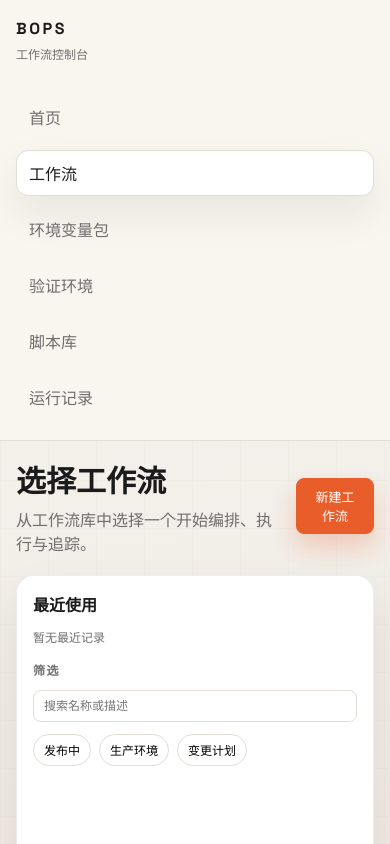
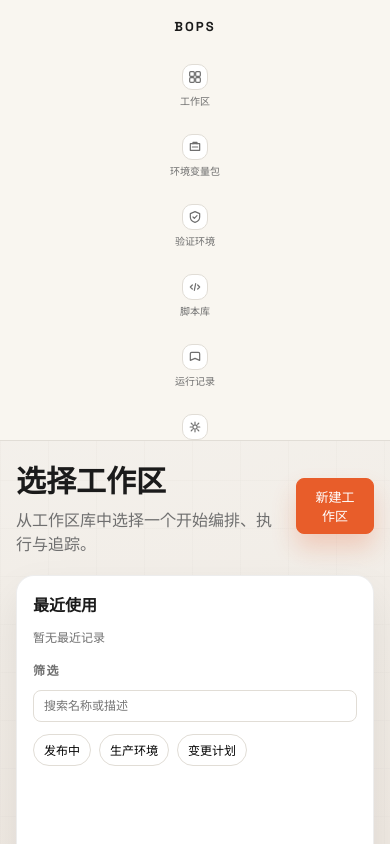
Before and after one commit to lizhongxuan/bops, a Vue app in the folder web/: page /workflows in a window 390 px wide. Built offline with nearby package versions, Linux system fonts and the light colour scheme; no server answers.

Commit message:
工作区第3版

```diff
--- a/web/src/App.vue
+++ b/web/src/App.vue
@@ -17,7 +17,6 @@ const isFullHeightPage = computed(() =>
 
 const hideTopbarTitle = computed(() =>
   [
-    "workbench",
     "home",
     "workflows",
     "runs",
@@ -36,8 +35,9 @@ const isWorkbench = computed(() => routeName.value === "workbench");
 const showTopbar = computed(() => showTopbarTitle.value || showSwitch.value || isWorkbench.value);
 
 const pageTitle = computed(() => {
+  if (routeName.value === "workbench") return activeWorkflow.value || "工作区";
   if (hasWorkflow.value) return activeWorkflow.value;
-  if (routeName.value === "workflows") return "选择工作流";
+  if (routeName.value === "workflows") return "选择工作区";
   if (routeName.value === "runs") return "运行记录";
   if (routeName.value === "run-console") return "运行控制台";
   if (routeName.value === "validation-console") return "验证终端";
@@ -61,13 +61,63 @@ const showSwitch = computed(() => hasWorkflow.value);
         <div class="subtitle">工作流控制台</div>
       </div>
       <nav class="nav">
-        <RouterLink class="nav-item" active-class="active" to="/">首页</RouterLink>
-        <RouterLink class="nav-item" active-class="active" to="/workflows">工作流</RouterLink>
-        <RouterLink class="nav-item" active-class="active" to="/envs">环境变量包</RouterLink>
-        <RouterLink class="nav-item" active-class="active" to="/validation-envs">验证环境</RouterLink>
-        <RouterLink class="nav-item" active-class="active" to="/scripts">脚本库</RouterLink>
-        <RouterLink class="nav-item" active-class="active" to="/runs">运行记录</RouterLink>
-        <RouterLink class="nav-item" active-class="active" to="/settings">设置</RouterLink>
+        <RouterLink class="nav-item" active-class="active" to="/">
+          <span class="nav-icon">
+            <svg viewBox="0 0 24 24" aria-hidden="true">
+              <rect x="4" y="4" width="7" height="7" rx="1.5" />
+              <rect x="13" y="4" width="7" height="7" rx="1.5" />
+              <rect x="4" y="13" width="7" height="7" rx="1.5" />
+              <rect x="13" y="13" width="7" height="7" rx="1.5" />
+            </svg>
+          </span>
+          <span class="nav-label">工作区</span>
+        </RouterLink>
+        <RouterLink class="nav-item" active-class="active" to="/envs">
+          <span class="nav-icon">
+            <svg viewBox="0 0 24 24" aria-hidden="true">
+              <path d="M5 7h14v10H5z" />
+              <path d="M9 7V5h6v2" />
+              <path d="M8 12h8" />
+            </svg>
+          </span>
+          <span class="nav-label">环境变量包</span>
+        </RouterLink>
+        <RouterLink class="nav-item" active-class="active" to="/validation-envs">
+          <span class="nav-icon">
+            <svg viewBox="0 0 24 24" aria-hidden="true">
+              <path d="M12 4l7 3v5c0 4-3 7-7 8-4-1-7-4-7-8V7z" />
+              <path d="M9 12l2 2 4-4" />
+            </svg>
+          </span>
+          <span class="nav-label">验证环境</span>
+        </RouterLink>
+        <RouterLink class="nav-item" active-class="active" to="/scripts">
+          <span class="nav-icon">
+            <svg viewBox="0 0 24 24" aria-hidden="true">
+              <path d="M8 9l-3 3 3 3" />
+              <path d="M16 9l3 3-3 3" />
+              <path d="M13 7l-2 10" />
+            </svg>
+          </span>
+          <span class="nav-label">脚本库</span>
+        </RouterLink>
+        <RouterLink class="nav-item" active-class="active" to="/runs">
+          <span class="nav-icon">
+            <svg viewBox="0 0 24 24" aria-hidden="true">
+              <path d="M7 5h10a2 2 0 0 1 2 2v10l-7-3-7 3V7a2 2 0 0 1 2-2z" />
+            </svg>
+          </span>
+          <span class="nav-label">运行记录</span>
+        </RouterLink>
+        <RouterLink class="nav-item" active-class="active" to="/settings">
+          <span class="nav-icon">
+            <svg viewBox="0 0 24 24" aria-hidden="true">
+              <circle cx="12" cy="12" r="3.2" />
+              <path d="M4.8 12h2.2M17 12h2.2M12 4.8v2.2M12 17v2.2M6.3 6.3l1.6 1.6M16.1 16.1l1.6 1.6M6.3 17.7l1.6-1.6M16.1 7.9l1.6-1.6" />
+            </svg>
+          </span>
+          <span class="nav-label">设置</span>
+        </RouterLink>
       </nav>
       <div class="workflow-group">
         <div class="group-title">当前工作流</div>
@@ -93,7 +143,11 @@ const showSwitch = computed(() => hasWorkflow.value);
     </aside>
 
     <div class="main">
-      <header v-if="showTopbar" class="topbar" :class="{ 'topbar-workbench': isWorkbench }">
+      <header
+        v-if="showTopbar"
+        class="topbar"
+        :class="{ 'topbar-workbench': isWorkbench && !showTopbarTitle }"
+      >
         <div v-if="showTopbarTitle" class="title-block">
           <div class="title">{{ pageTitle }}</div>
           <div v-if="showMeta" class="meta">
@@ -105,7 +159,7 @@ const showSwitch = computed(() => hasWorkflow.value);
           <div id="topbar-extra" class="topbar-extra"></div>
           <div class="actions">
             <RouterLink v-if="showSwitch" class="btn ghost" to="/workflows">
-              切换工作流
+              切换工作区
             </RouterLink>
           </div>
         </div>
@@ -121,13 +175,13 @@ const showSwitch = computed(() => hasWorkflow.value);
 <style scoped>
 .app-shell {
   display: grid;
-  grid-template-columns: 260px 1fr;
+  grid-template-columns: 60px 1fr;
   min-height: 100vh;
   height: 100vh;
 }
 
 .sidebar {
-  padding: 28px 22px;
+  padding: 18px 8px;
   background: #f9f6f0;
   border-right: 1px solid var(--grid);
   position: sticky;
@@ -137,44 +191,84 @@ const showSwitch = computed(() => hasWorkflow.value);
 }
 
 .brand {
-  margin-bottom: 32px;
+  margin-bottom: 20px;
+  display: flex;
+  flex-direction: column;
+  align-items: center;
 }
 
 .logo {
   font-family: "Space Grotesk", sans-serif;
   font-weight: 700;
   letter-spacing: 0.16em;
+  font-size: 13px;
 }
 
 .subtitle {
-  font-size: 12px;
-  color: var(--muted);
-  margin-top: 6px;
+  display: none;
 }
 
 .nav {
   display: grid;
-  gap: 10px;
+  gap: 8px;
   margin-bottom: 24px;
 }
 
 .nav-item {
-  padding: 10px 12px;
+  padding: 8px 4px;
   border-radius: 12px;
   border: 1px solid transparent;
   color: var(--muted);
+  display: flex;
+  flex-direction: column;
+  align-items: center;
+  gap: 6px;
+  font-size: 10px;
+  text-align: center;
+  line-height: 1.2;
 }
 
 .nav-item.active {
   color: var(--ink);
-  border-color: var(--grid);
-  background: #ffffff;
-  box-shadow: var(--shadow);
+  border-color: transparent;
+  background: transparent;
+}
+
+.nav-icon {
+  width: 26px;
+  height: 26px;
+  border-radius: 10px;
+  border: 1px solid var(--grid);
+  background: #fff;
+  display: flex;
+  align-items: center;
+  justify-content: center;
+  color: var(--muted);
+}
+
+.nav-item.active .nav-icon {
+  color: var(--ink);
+  border-color: rgba(232, 93, 42, 0.35);
+  box-shadow: 0 10px 18px rgba(232, 93, 42, 0.12);
+}
+
+.nav-label {
+  max-width: 52px;
+  word-break: break-all;
+}
+
+.nav-icon svg {
+  width: 16px;
+  height: 16px;
+  stroke: currentColor;
+  fill: none;
+  stroke-width: 1.8;
+  stroke-linecap: round;
+  stroke-linejoin: round;
 }
 
 .workflow-group {
-  display: grid;
-  gap: 12px;
+  display: none;
 }
 
 .group-title {
@@ -234,8 +328,11 @@ const showSwitch = computed(() => hasWorkflow.value);
   display: flex;
   align-items: center;
   justify-content: space-between;
-  padding: 24px 32px 16px;
+  padding: 16px 24px 12px;
   gap: 16px;
+  max-width: 980px;
+  margin: 0 auto;
+  width: 100%;
 }
 
 .title-block {
@@ -251,6 +348,7 @@ const showSwitch = computed(() => hasWorkflow.value);
   display: flex;
   align-items: center;
   gap: 12px;
+  margin-left: auto;
 }
 
 .topbar-extra {
@@ -312,6 +410,7 @@ const showSwitch = computed(() => hasWorkflow.value);
   flex: 1;
   min-height: 0;
   overflow: auto;
+  align-items: stretch;
 }
 
 .content > * {
--- a/web/src/main.ts
+++ b/web/src/main.ts
@@ -88,4 +88,20 @@ const router = createRouter({
   ]
 });
 
+router.beforeEach((to) => {
+  if (to.name !== "workbench") return;
+  const workflow =
+    typeof to.query.workflow === "string"
+      ? to.query.workflow
+      : "";
+  const stored = localStorage.getItem("bops-last-workflow") || "";
+  if (!workflow) {
+    if (stored) {
+      return { path: "/", query: { workflow: stored } };
+    }
+    return { path: "/workflows" };
+  }
+  localStorage.setItem("bops-last-workflow", workflow);
+});
+
 createApp(App).use(router).mount("#app");
--- a/web/src/views/SettingsView.vue
+++ b/web/src/views/SettingsView.vue
@@ -3,7 +3,7 @@
     <div class="settings-header">
       <div>
         <h1>设置</h1>
-        <p>配置 AI Provider 与 API Key，生效后可在首页直接使用对话生成。</p>
+        <p>配置 AI Provider 与 API Key，生效后可在工作区直接使用对话生成。</p>
       </div>
     </div>
 
--- a/web/src/views/ValidationConsoleView.vue
+++ b/web/src/views/ValidationConsoleView.vue
@@ -12,7 +12,7 @@
       </div>
       <div class="actions">
         <button class="btn ghost" type="button" @click="goBack">返回</button>
-        <RouterLink class="btn" to="/">回到首页</RouterLink>
+      <RouterLink class="btn" to="/">回到工作区</RouterLink>
       </div>
     </div>
 
--- a/web/src/views/WorkbenchView.vue
+++ b/web/src/views/WorkbenchView.vue
@@ -813,10 +813,12 @@ function formatRunEventLine(eventName: string, payload: any, eventData: Record<s
   display: flex;
   flex-direction: column;
   gap: 16px;
-  padding: 18px;
+  padding: 16px;
   position: relative;
   flex: 1;
   min-height: 0;
+  height: 100%;
+  width: 100%;
 }
 
 .workbench-topbar {
@@ -872,6 +874,7 @@ function formatRunEventLine(eventName: string, payload: any, eventData: Record<s
   gap: 16px;
   flex: 1;
   min-height: 0;
+  height: 100%;
 }
 
 .workbench-body.detail-open {
--- a/web/src/views/WorkflowPickerView.vue
+++ b/web/src/views/WorkflowPickerView.vue
@@ -2,11 +2,11 @@
   <section class="picker">
     <div class="picker-header">
       <div>
-        <h1>选择工作流</h1>
-        <p>从工作流库中选择一个开始编排、执行与追踪。</p>
+        <h1>选择工作区</h1>
+        <p>从工作区库中选择一个开始编排、执行与追踪。</p>
       </div>
       <div class="actions">
-        <button class="btn primary" type="button" @click="createWorkflow">新建工作流</button>
+        <button class="btn primary" type="button" @click="createWorkflow">新建工作区</button>
       </div>
     </div>
 
@@ -40,7 +40,7 @@
 
       <section class="panel list">
         <div class="panel-title">
-          <div>工作流库</div>
+          <div>工作区库</div>
           <div class="count">{{ filteredWorkflows.length }} 个</div>
         </div>
         <div class="grid">
@@ -67,7 +67,7 @@
               </div>
             </button>
             <div v-if="filteredWorkflows.length === 0" class="empty">
-              未找到匹配的工作流
+              未找到匹配的工作区
             </div>
           </template>
         </div>
@@ -113,11 +113,11 @@ const filteredWorkflows = computed(() => {
 function selectWorkflow(name: string) {
   localStorage.setItem("bops-last-workflow", name);
   recentWorkflow.value = name;
-  router.push(`/workflows/${name}`);
+  router.push({ path: "/", query: { workflow: name } });
 }
 
 async function createWorkflow() {
-  const raw = window.prompt("请输入工作流名称（字母/数字/短横线/下划线）");
+  const raw = window.prompt("请输入工作区名称（字母/数字/短横线/下划线）");
   if (!raw) return;
   const name = raw.trim();
   if (!/^[a-zA-Z0-9_-]+$/.test(name)) {
```
Also changed, not shown: web/src/components/ChatDrawer.vue (+99 -46 lines).
